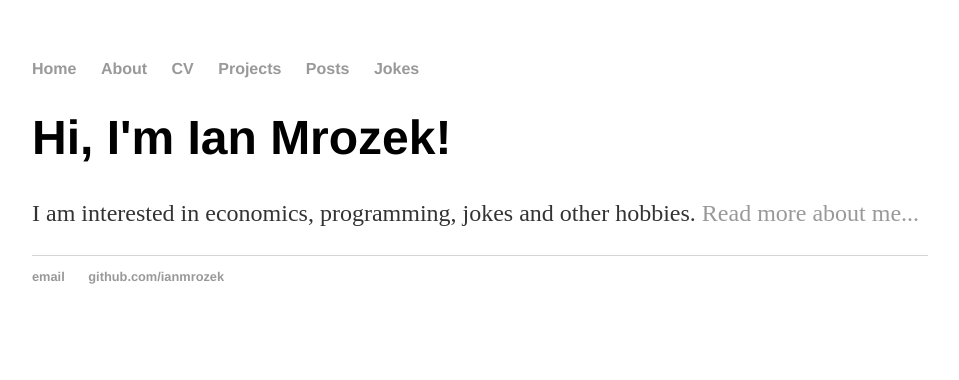
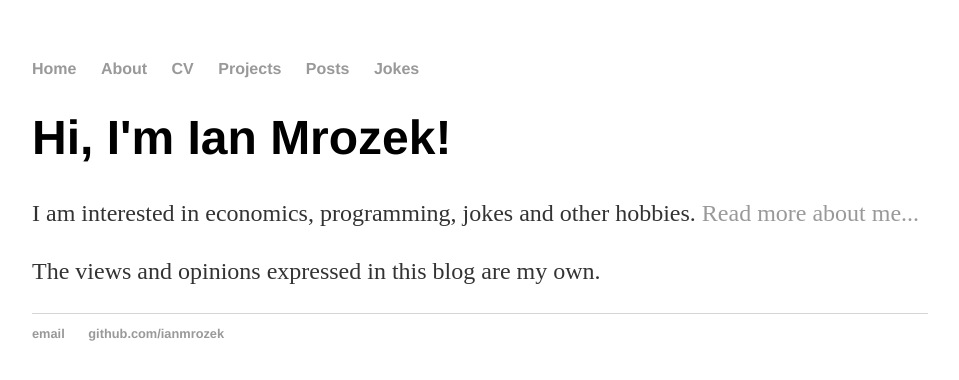
Before and after one commit to IanMrozek/ianmrozek.github.io, a Jekyll site: the page built from index.html, in a window 1280 px wide. Shown: the top 380 px of the page, without its empty margins (160-1119 px from the left). Built offline with Jekyll 4.4.1, drawn with Linux system fonts in a browser that asks for light colours.

Commit message:
home page update

```diff
--- a/index.html
+++ b/index.html
@@ -5,4 +5,5 @@ title: Ian Mrozek's Blog
 <div class="blurb">
 	<h1>Hi, I'm Ian Mrozek!</h1>
 	<p>I am interested in economics, programming, jokes and other hobbies. </em><a href="/about">Read more about me...</a></p>
+	<p>The views and opinions expressed in this blog are my own.</p>
 </div><!-- /.blurb -->
```
